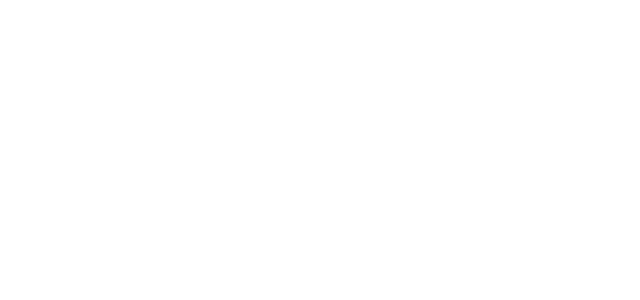
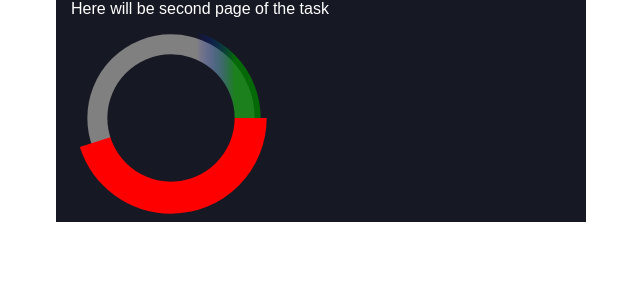
Before and after one commit to RabigaSB/StatisticsPage, a React (Create React App) app: page /statistic in a window 1280 px wide. Shown: the top 300 px of the page, without its empty margins (319-959 px from the left). Built offline with nearby package versions, Linux system fonts and the light colour scheme.

Commit message:
SCR: chart

```diff
--- /dev/null
+++ b/src/components/Chart.js
@@ -0,0 +1,68 @@
+import React from 'react';
+
+const Chart = ({sections}) => {
+    const r = 15.91549430918954;
+    const coordinate = 25;
+
+    console.log(sections);
+    return (
+        <div>
+            <svg width="200" height="200" viewBox="0 0 50 50" >
+                <defs>
+                    <linearGradient id="gradient">
+                        <stop offset="70%" stopColor="blue" stopOpacity="0%"/>
+                        <stop offset="100%" stopColor="green" stopOpacity="78%" />
+                    </linearGradient>
+                    <linearGradient id="gradient2">
+                        <stop offset="70%" stopColor="yellow" stopOpacity="0%"/>
+                        <stop offset="100%" stopColor="orange" stopOpacity="78%" />
+                    </linearGradient>
+                </defs>
+
+                <circle
+                    r={r}
+                    cx={coordinate}
+                    cy={coordinate}
+                    fill='transparent'
+                    stroke='grey'
+                    strokeWidth={10} />
+
+                <circle
+                    r={r}
+                    cx={coordinate}
+                    cy={coordinate}
+                    fill='transparent'
+                    stroke='red'
+                    strokeWidth={16}
+                    strokeDasharray="45 55"
+                    strokeDashoffset="0" />
+                <circle
+                    r={r}
+                    cx={coordinate}
+                    cy={coordinate}
+                    fill='transparent'
+                    stroke='url(#gradient)'
+                    strokeWidth={13}
+                    strokeDasharray="25 75"
+                    strokeDashoffset="25" />
+                <circle
+                    r={r}
+                    cx={coordinate}
+                    cy={coordinate}
+                    fill='transparent'
+                    stroke='url(#gradient2)'
+                    strokeWidth={16}
+                    strokeDasharray="10 90"
+                    strokeDashoffset="35" />
+
+                <circle
+                    r={r}
+                    cx={coordinate}
+                    cy={coordinate}
+                    fill='#161823' />
+            </svg>
+        </div>
+    );
+};
+
+export default Chart;
--- a/src/containers/Statistic.js
+++ b/src/containers/Statistic.js
@@ -1,10 +1,15 @@
-import React, {Fragment} from 'react';
+import React, {useState} from 'react';
+import Chart from "../components/Chart";
+import {expenses} from "../helpers/mock";
 
 const Statistic = props => {
+    const [currentMonth, setCurrentMonth] = useState('January');
+
     return (
-        <Fragment>
+        <div className='container'>
             Here will be second page of the task
-        </Fragment>
+            <Chart sections={expenses[currentMonth]}/>
+        </div>
     );
 };
 
--- a/src/helpers/mock.js
+++ b/src/helpers/mock.js
@@ -1,6 +1,6 @@
 import { faUser, faDiceD6, faBell, faBookmark, faHome } from '@fortawesome/free-solid-svg-icons';
 
-export const expences = {
+export const expenses = {
     January: {
         income: 1400.99,
         outcome: {
```
